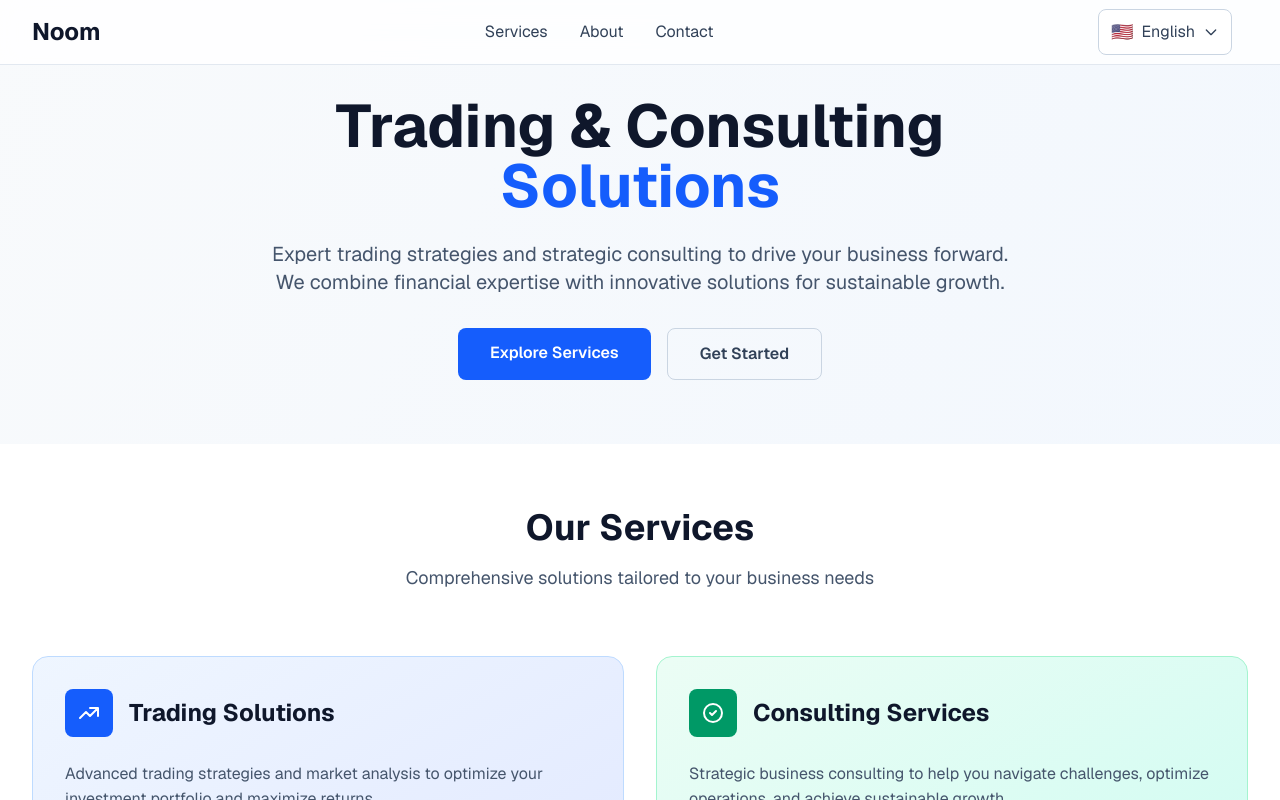
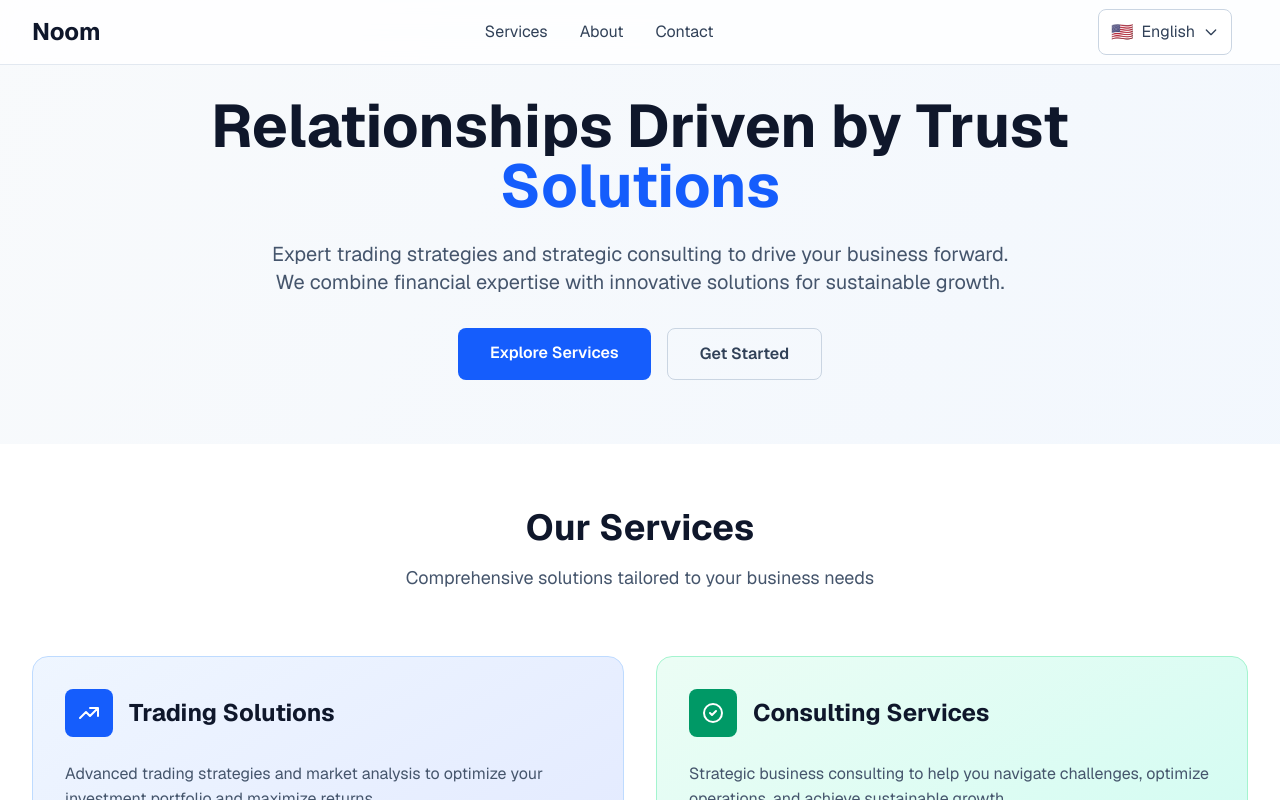
Before and after one commit to noom-jht/landing-site, a Next.js app: page /en in a window 1280 px wide. Shown: the top 800 px of the page. Built offline with nearby package versions, Linux system fonts and the light colour scheme.

Commit message:
vision statement

```diff
--- a/app/translations.ts
+++ b/app/translations.ts
@@ -6,7 +6,7 @@ export const translations = {
       contact: "Contact",
     },
     hero: {
-      title: "Trading & Consulting",
+      title: "Relationships Driven by Trust",
       subtitle: "Solutions",
       description:
         "Expert trading strategies and strategic consulting to drive your business forward. We combine financial expertise with innovative solutions for sustainable growth.",
@@ -96,7 +96,7 @@ export const translations = {
       contact: "聯絡我們",
     },
     hero: {
-      title: "交易與諮詢",
+      title: "建立值得信任的長久關係",
       subtitle: "解決方案",
       description:
         "專業的交易策略和戰略諮詢服務，推動您的業務發展。我們結合金融專業知識和創新解決方案，實現可持續增長。",
```
